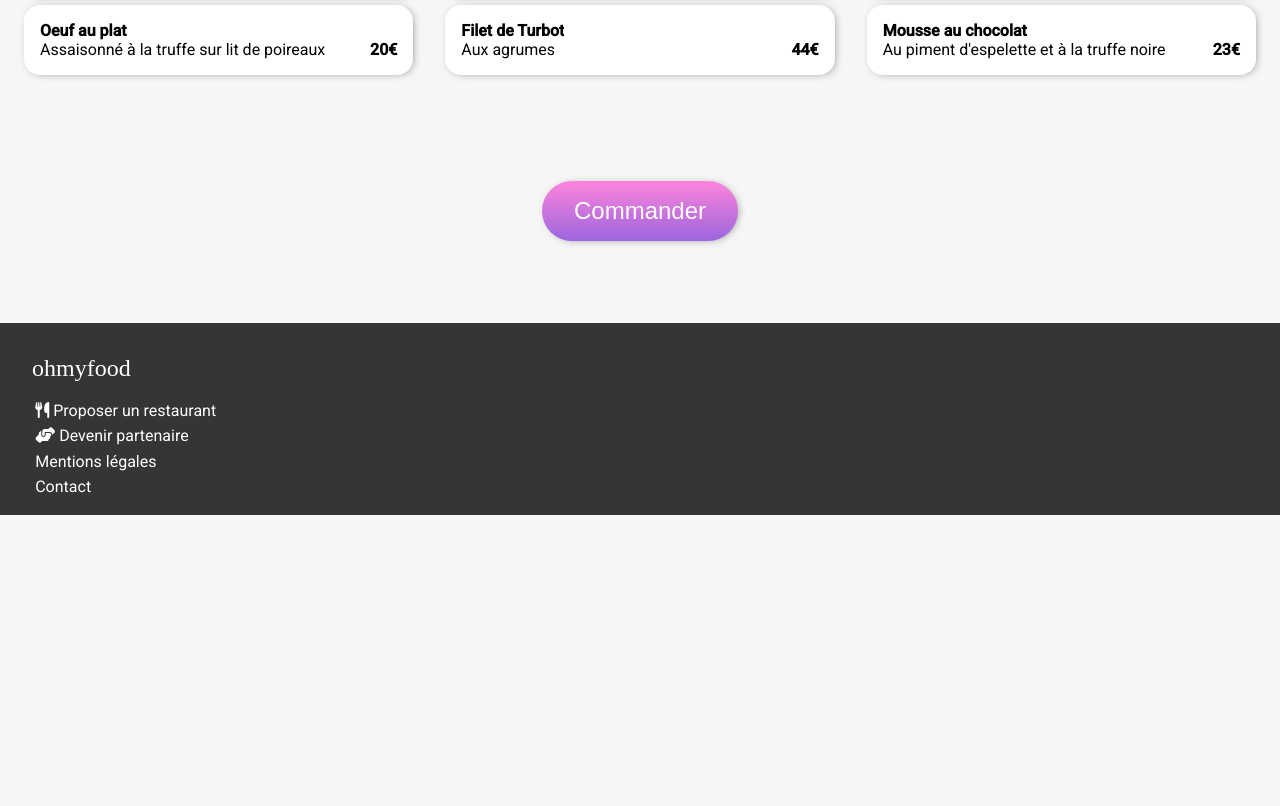
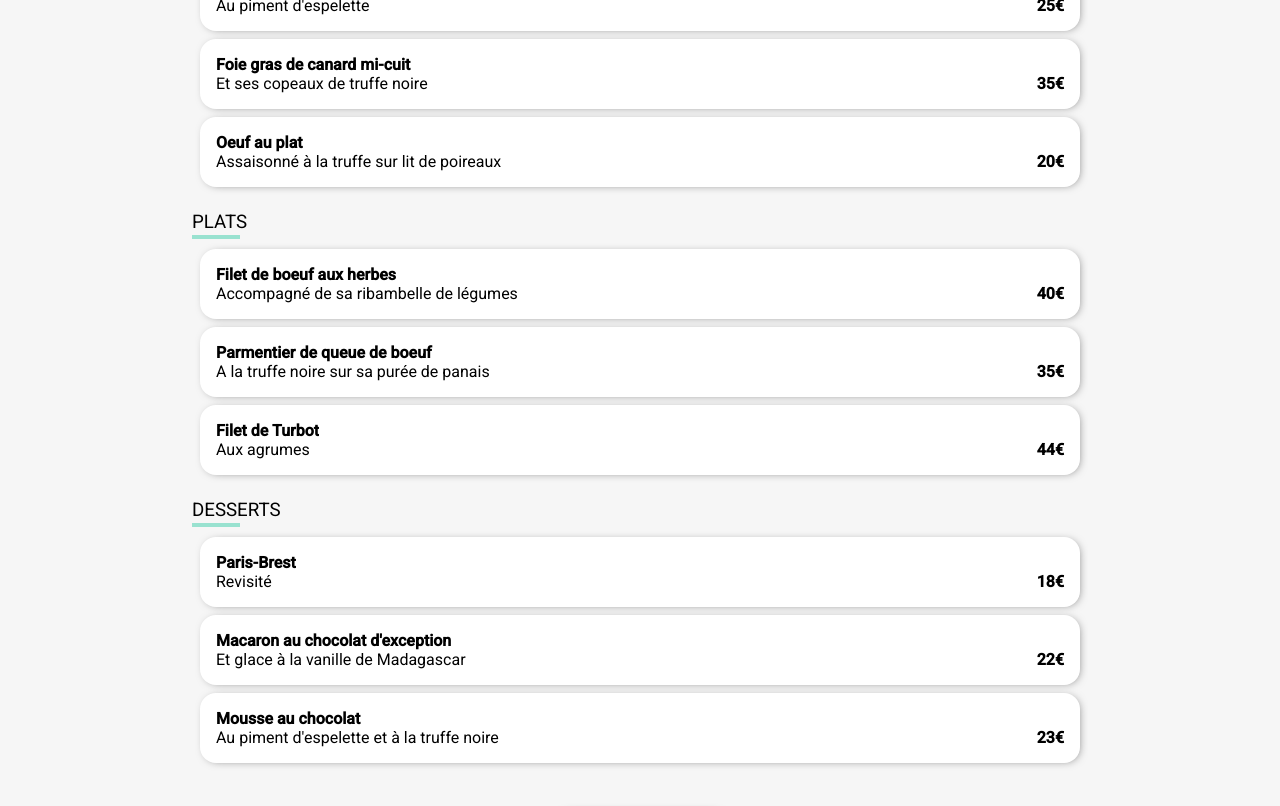
Before and after one commit to YoanGvs/P4-Openclassroom-int-web, a website: page pages/resto-1.html in a window 1280 px wide. Shown: the part 424-1230 px from the top of the page. Before the commit the page ends 939 px from the top, so only its background shows below. Drawn offline with Linux system fonts and the light colour scheme; a web font is replaced by a local one.

Commit message:
IW-41 restaurant page correction

```diff
--- a/pages/resto-1.html
+++ b/pages/resto-1.html
@@ -22,11 +22,12 @@
     </a>
 
     <div class="banner"><img src="../assets/menu-1.jpg" alt=""></div>
-    <div class="resto__title">
-      <h2>La palette du goût</h2>
-    </div>
+
 
     <main class="resto-main">
+      <div class="resto__title">
+        <h2>La palette du goût</h2>
+      </div>
       <section class="menus">
         <div class="menus__category">
           <h3>Entrées</h3>
--- a/sass/base.scss
+++ b/sass/base.scss
@@ -15,7 +15,7 @@ body {
 main {
   padding: 0 7rem;
   @media (max-width: 1000px) {
-    padding: 0 1rem;
+    padding: 0 2rem;
   }
 }
 
--- a/sass/layout/footer.scss
+++ b/sass/layout/footer.scss
@@ -4,6 +4,7 @@ footer {
   background-color: colors.$darkgrey;
   padding: 1rem 2rem;
   color: white;
+
   h2 {
     font-family: "Shrikhand", "sans-serif";
     font-weight: 500;
@@ -12,4 +13,20 @@ footer {
   p {
     padding: 0.2rem;
   }
+
+  @media (min-width: 1025px) {
+    display: flex;
+    flex-direction: row-reverse;
+    justify-content: flex-start;
+    align-items: flex-end;
+    padding: 1rem 0.5rem 0;
+    height: 10vh;
+
+
+    p {
+      padding: 1rem;
+    }
+  }
+
+
 }
--- a/sass/pages/restaurant.scss
+++ b/sass/pages/restaurant.scss
@@ -2,9 +2,13 @@
 @use "../utils/variables";
 @use "../utils/colors";
 @use "../utils/animations";
+@use "../layout/footer.scss";
 
 body {
   background-color: colors.$lightergrey;
+  @media (min-width: 1024px) {
+    background-color: white;
+  }
 }
 
 #page-resto {
@@ -29,6 +33,9 @@ body {
     height: 16vh;
     object-fit: cover;
     object-position: center;
+    @media (min-width : 1024px) {
+      height: 30vh;
+    }
   }
 
   .resto__title {
@@ -44,14 +51,17 @@ body {
 
   .resto-main {
     padding: 0 1rem;
+    @media (min-width: 1024px) {
+      padding: 0 12rem;
+      min-width: 1055px;
+      background-color: colors.$lightergrey;
+    }
   }
   .menus {
-    display: grid;
-    grid-template-columns: repeat(3, 1fr);
+    display: flex;
     gap: 1rem;
-    @media (max-width: variables.$breakpoint) {
-      grid-template-columns: 1fr;
-    }
+    flex-direction: column;
+
     h3 {
       text-transform: uppercase;
       font-weight: 400;
@@ -139,7 +149,7 @@ body {
   }
 
   section.order {
-    height: 30vh;
+    height: 15vh;
     display: grid;
     place-items: center;
     button {
```
Also changed, not shown: pages/resto-2.html (+4 -3 lines), pages/resto-3.html (+4 -3 lines), pages/resto-4.html (+4 -3 lines), style.css, 1 other file.
